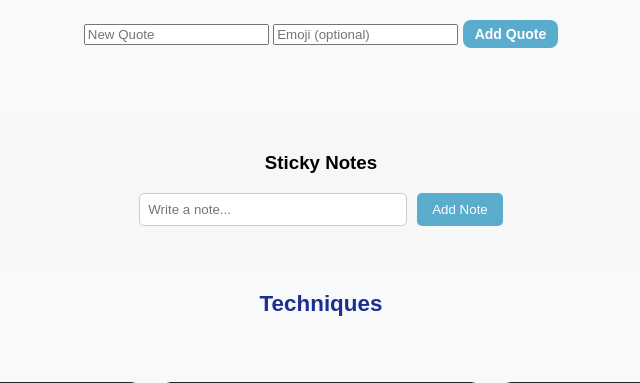
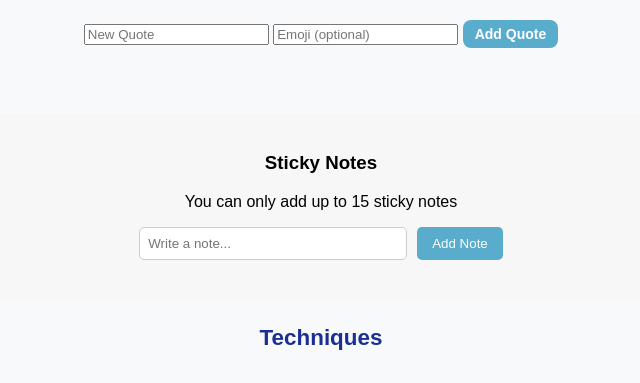
Before and after one commit to jialihuang0427/Flask-Task-App, a Flask app: page /todo in a window 1280 px wide. Shown: the part 1049-1432 px from the top of the page, without its empty margins (319-959 px from the left). Run offline with Flask 3, Linux system fonts and the light colour scheme; the visitor is signed in with stand-in values (Sample User, id 1); data that the repository does not hold is empty; some libraries are stand-ins or nearby versions.

Commit message:
sticky notes

```diff
--- a/templates/todo.html
+++ b/templates/todo.html
@@ -18,8 +18,8 @@
             noteForm.addEventListener("submit", function (event) {
                 event.preventDefault();
 
-                if (notesContainer.children.length >= 10) {
-                    alert("You can only add up to 10 sticky notes.");
+                if (notesContainer.children.length >= 15) {
+                    alert("You can only add up to 15 sticky notes.");
                     return;
                 }
 
@@ -401,6 +401,7 @@
 
 <section id="sticky-notes">
     <h3>Sticky Notes</h3>
+    <p>You can only add up to 15 sticky notes</p>
     <form id="note-form">
         <input type="text" id="note-input" placeholder="Write a note..." required>
         <button type="submit">Add Note</button>
```
